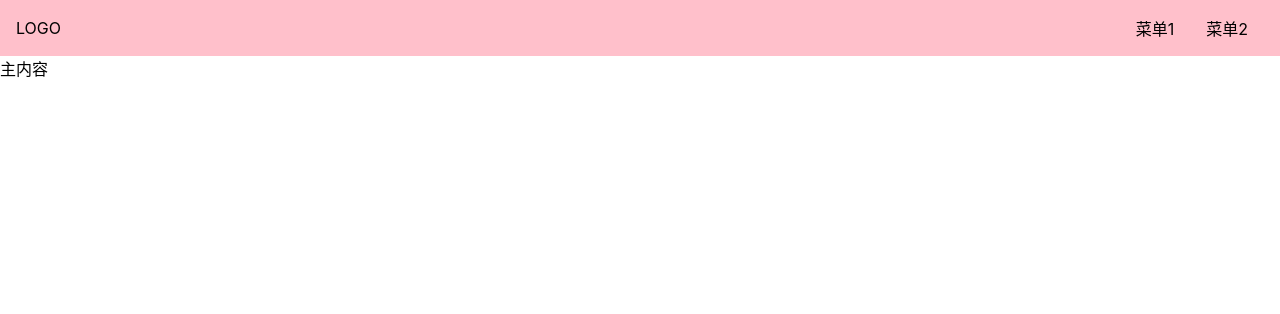
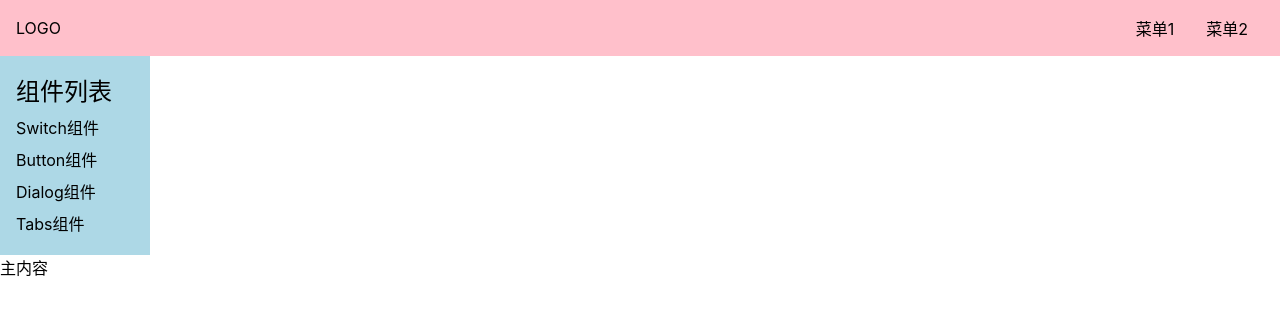
Before and after one commit to jaycemxy/muma-ui-test, a Vue app: page /#/doc in a window 1280 px wide. Shown: the top 314 px of the page. Built offline with nearby package versions, Linux system fonts and the light colour scheme.

Commit message:
完善aside切换逻辑

```diff
--- a/src/App.vue
+++ b/src/App.vue
@@ -8,7 +8,8 @@ import { ref, provide } from 'vue'
 export default {
   name: 'App',
   setup(){
-    const asideVisible = ref(false)
+    const width = document.documentElement.clientWidth;
+    const asideVisible = ref(width <= 500 ? false:true)  // 通过获取页面宽度，决定 asideVisible变量 的初始值为true或false
     provide('asideVisible', asideVisible)
   }
 }
--- a/src/views/Doc.vue
+++ b/src/views/Doc.vue
@@ -43,10 +43,6 @@ aside {
   background: lightblue;
   width: 150px;
   padding: 16px;
-  position: fixed;
-  top: 0;
-  left: 0;
-  padding-top: 70px;
   > h2 {
     margin-bottom: 4px;
   }
@@ -55,5 +51,11 @@ aside {
       padding: 4px 0;
     }
   }
+  @media (max-width: 500px) {
+    position: fixed;
+    top: 0;
+    left: 0;
+    padding-top: 70px;
+  }
 }
 </style>
```
